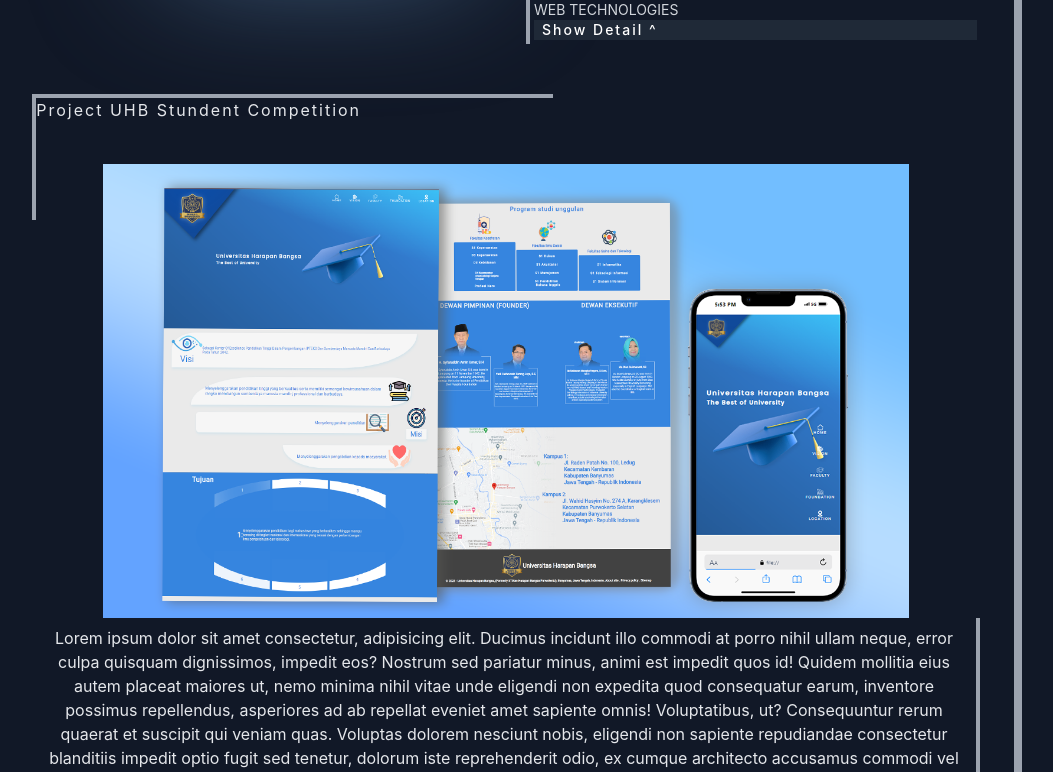
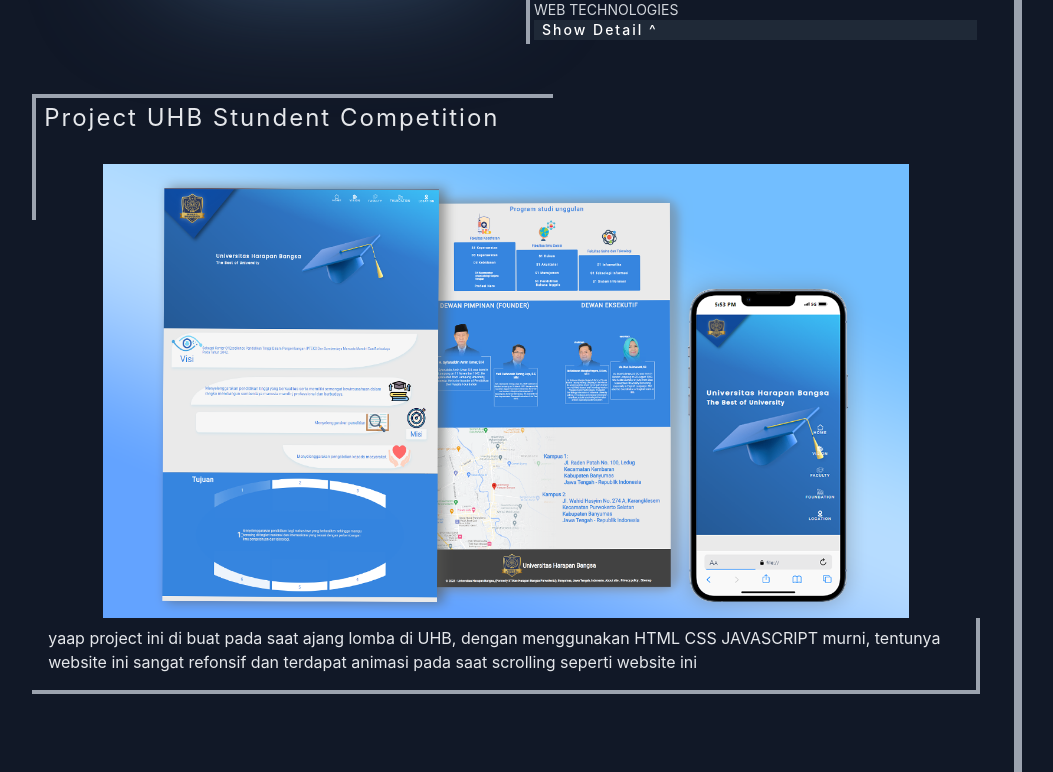
Before and after one commit to Poekes/portfolio_akbar, a React (Vite) app: page / in a window 1280 px wide. Shown: the part 828-1600 px from the top of the page, without its empty margins (178-1231 px from the left). Built offline with nearby package versions, Linux system fonts and the light colour scheme.

Commit message:
fix:: showproject

```diff
--- a/index.html
+++ b/index.html
@@ -3,12 +3,9 @@
   <head>
     <meta charset="UTF-8" />
     <meta name="viewport" content="width=device-width, initial-scale=1.0" />
-    <title>Muhamad Nur Akbar</title>
+    <title>Portfolio Akbar</title>
     <link rel="shortcut icon" href="ME_AKBAR.png" type="image/x-icon" />
-    <meta
-      name="description"
-      content="Portfolio Junior front-end developer indonesia - jawa tengah"
-    />
+    <meta name="description" content="Portfolio Junior front-end developer " />
     <meta name="og:type" content="website" />
     <meta name="og:image" content="https://m-n-akbar.vercel.app/ogIMG.png" />
   </head>
--- a/package.json
+++ b/package.json
@@ -10,6 +10,7 @@
     "preview": "vite preview"
   },
   "dependencies": {
+    "@emailjs/browser": "^4.3.3",
     "axios": "^1.6.8",
     "react": "^18.2.0",
     "react-dom": "^18.2.0",
--- a/src/App.jsx
+++ b/src/App.jsx
@@ -14,22 +14,15 @@
   WINDOW_ONSCROLL_SC,
   WINDOW_ONRIZE_SC,
 } from "./component/SCROLLING/ScrollingCustom";
-import piagamLKS1 from "../public/Piagam/PiagamLKS1.png";
 import HeaderImgName from "./component/HeaderImgName/HeaderImgName";
 import PrestasiMe from "./component/Prestasi/PrestasiMe";
 import isMobilePhone from "validator/lib/isMobilePhone";
 import { useDebounce } from "use-debounce";
 import ArticleSkills from "./component/ArticleSkill/ArticleSkills";
+import offsetTopBody from "./fnc/offsetTopBody";
+import ShowProject from "./component/ShowProject/ShowProject";
 export const SelectDataContext = createContext();
 let offsetAnimation = {};
-
-const offsetTopBody = (elementDom, numberOffset = 0) => {
-  let newNumberOffset = elementDom.offsetTop + numberOffset;
-  if (elementDom.id == "body") {
-    return newNumberOffset;
-  }
-  return offsetTopBody(elementDom.offsetParent, newNumberOffset);
-};
 
 function App() {
   // state khusus ScrollingCustom.jsx (start)
@@ -93,16 +86,16 @@
       document.getElementById("boxSkill").style.opacity = 1;
       document.getElementById("awnS").style.opacity = 1;
     }
-  };
-
-  const login = (username, password) => {
-    if (username == import.meta.env.VITE_USERNAME) {
-      if (password == import.meta.env.VITE_PASSWORD) {
-        console.log("berhasil login");
-        return;
-      }
+    if (offsetAnimation.SP < positionScrl) {
+      document.getElementById("showProject").parentElement.style.overflow =
+        "visible";
+      animationApsRunning("#showProject", "1s");
     }
-    return console.log("login gagal");
+    if (offsetAnimation.TextSP < positionScrl) {
+      document.getElementById("textSP").parentElement.style.overflow =
+        "visible";
+      animationApsRunning("#textSP", "1s");
+    }
   };
 
   useLayoutEffect(() => {
@@ -116,6 +109,12 @@
       const BXS = offsetTopBody(
         document.getElementById("boxSkill").parentElement
       );
+      const SP = offsetTopBody(
+        document.getElementById("showProject").parentElement
+      );
+      const TextSP = offsetTopBody(
+        document.getElementById("textSP").parentElement
+      );
       offsetAnimation = {
         c1: c1,
         p1: p1,
@@ -124,9 +123,10 @@
         UHB: UHB,
         LKS2: LKS2 - 20,
         BXS: BXS,
+        SP: SP + 200,
+        TextSP: TextSP - 50,
       };
       ifscrol();
-      console.log(offsetAnimation.LKS1);
     }, 200);
     window.onkeydown = (e) => {
       if (e.key == "e") {
@@ -147,7 +147,6 @@
     window.onscroll = (e) => {
       WINDOW_ONSCROLL_SC();
       ifscrol();
-      // console.log(window.scrollY + window.innerHeight - 200);
     };
     const latesDate = new Date("2022 15 jan");
     const nowDate = new Date();
@@ -156,8 +155,6 @@
     const bulan = sDate.getMonth();
     const hari = sDate.getDate();
     setTimeKoding(`Sekitar  ${tahun} Tahun, ${bulan} Bulan, ${hari} Hari`);
-    login("akbar", "akbar");
-    console.log(import.meta.env.VITE_USERNAME);
   }, []);
 
   let valueContext = {
@@ -192,39 +189,7 @@
             {/* piagam */}
             <PrestasiMe />
           </div>
-          <div className="  relative top-0 lg:top-[-60px]">
-            <div className="relative w-[95%] p-[7%] sm:w-[94%] m-auto pb-0 border-gray-400">
-              <div className="absolute w-[55%] h-[24%] text-gray-200  border-t-4 border-l-4 border-gray-400  top-0 left-0">
-                <p
-                  className=" text-md text-nowrap"
-                  style={{ letterSpacing: "2px" }}
-                >
-                  Project UHB Stundent Competition
-                </p>
-              </div>
-              <img
-                src="/projectWeb/projectUHB.png"
-                className="w-full"
-                alt="gambar webiste project akbar"
-              />
-            </div>
-            <div className="border-b-4 border-r-4 border-gray-400 text-gray-200 text-center w-[95%] sm:w-[94%] p-4 pt-2 m-auto">
-              <p>
-                Lorem ipsum dolor sit amet consectetur, adipisicing elit.
-                Ducimus incidunt illo commodi at porro nihil ullam neque, error
-                culpa quisquam dignissimos, impedit eos? Nostrum sed pariatur
-                minus, animi est impedit quos id! Quidem mollitia eius autem
-                placeat maiores ut, nemo minima nihil vitae unde eligendi non
-                expedita quod consequatur earum, inventore possimus repellendus,
-                asperiores ad ab repellat eveniet amet sapiente omnis!
-                Voluptatibus, ut? Consequuntur rerum quaerat et suscipit qui
-                veniam quas. Voluptas dolorem nesciunt nobis, eligendi non
-                sapiente repudiandae consectetur blanditiis impedit optio fugit
-                sed tenetur, dolorum iste reprehenderit odio, ex cumque
-                architecto accusamus commodi vel suscipit. Fugit, enim sit?
-              </p>
-            </div>
-          </div>
+          <ShowProject />
         </main>
       </div>
     </SelectDataContext.Provider>
--- a/src/component/ArticleSkill/ArticleSkills.jsx
+++ b/src/component/ArticleSkill/ArticleSkills.jsx
@@ -16,7 +16,6 @@
   };
 
   useEffect(() => {
-    console.log(import.meta.env.VITE_USERNAME);
     setInterval(() => {
       animationAUD_play(0);
       setTimeout(() => {
--- /dev/null
+++ b/src/component/ShowProject/SPstyle.css
@@ -0,0 +1,40 @@
+.ADownUp{
+  opacity: 0;
+  bottom: -300px;
+  animation: ADP 1s ease forwards paused;
+  -webkit-animation: ADP 1s ease forwards paused;
+}
+
+@keyframes ADP {
+  0%{
+    opacity: 0;
+    bottom:-300px;
+
+  }
+  100%{
+    opacity: 1;
+    bottom:0;
+  }
+}
+
+.AAUpDown{
+  opacity: 0;
+  top: -200px;
+  animation: AAUD 1s ease forwards paused;
+  -webkit-animation: AAUD 1s ease forwards paused;
+}
+
+@keyframes AAUD {
+  0%{
+    opacity: 0;
+    top: -200px;
+  }
+  40%{
+    opacity: 0;
+  }
+  100%{
+    opacity: 1;
+    top: 0px;
+
+  }
+}
--- /dev/null
+++ b/src/component/ShowProject/ShowProject.jsx
@@ -0,0 +1,51 @@
+/* eslint-disable no-unused-vars */
+import { useEffect } from "react";
+import "./SPstyle.css";
+const ShowProject = () => {
+  useEffect(() => {}, []);
+
+  return (
+    <div
+      className=" relative top-0 lg:top-[-60px]"
+      style={{ overflow: "hidden" }}
+    >
+      <div
+        id="showProject"
+        className=" relative ADownUp z-20 w-[95%] p-[7%] pt-[21%] sm:pt-[10%] md:pt-[7%] sm:w-[94%] m-auto pb-0 border-gray-400"
+      >
+        <div className="absolute w-[75%] h-[44%] sm:h-[34%] sm:w-[65%] md:w-[55%] md:h-[24%] text-gray-200  border-t-4 border-l-4 border-gray-400  top-0 left-0">
+          <p
+            className="p-1 pt-[4%] pl-3 sm:p-2 md:p-2 md:pt-1 pb-0 text-md sm:text-xl md:text-2xl text-nowrap"
+            style={{ letterSpacing: "2px" }}
+          >
+            <span className=" w-full sm:w-auto block sm:inline">Project </span>
+            UHB Stundent Competition
+          </p>
+        </div>
+        <img
+          src="/projectWeb/projectUHB.png"
+          className="w-full"
+          alt="gambar webiste project akbar"
+        />
+      </div>
+      <div
+        className="relative z-10  w-[95%] sm:w-[94%]  m-auto"
+        style={{ overflow: "hidden" }}
+      >
+        <div
+          id="textSP"
+          className="relative AAUpDown border-b-4 border-r-4 border-gray-400 text-gray-200 w-full p-4 pt-2"
+        >
+          <p>
+            yaap project ini di buat pada saat ajang lomba di UHB, dengan
+            menggunakan HTML CSS JAVASCRIPT murni, tentunya website ini sangat
+            refonsif dan terdapat animasi pada saat scrolling seperti website
+            ini
+          </p>
+        </div>
+      </div>
+    </div>
+  );
+};
+
+export default ShowProject;
--- /dev/null
+++ b/src/fnc/offsetTopBody.jsx
@@ -0,0 +1,9 @@
+const offsetTopBody = (elementDom, numberOffset = 0) => {
+  let newNumberOffset = elementDom.offsetTop + numberOffset;
+  if (elementDom.id == "body") {
+    return newNumberOffset;
+  }
+  return offsetTopBody(elementDom.offsetParent, newNumberOffset);
+};
+
+export default offsetTopBody;
```
Also changed, not shown: 1 other file (tests, documents, lock files or other folders).
